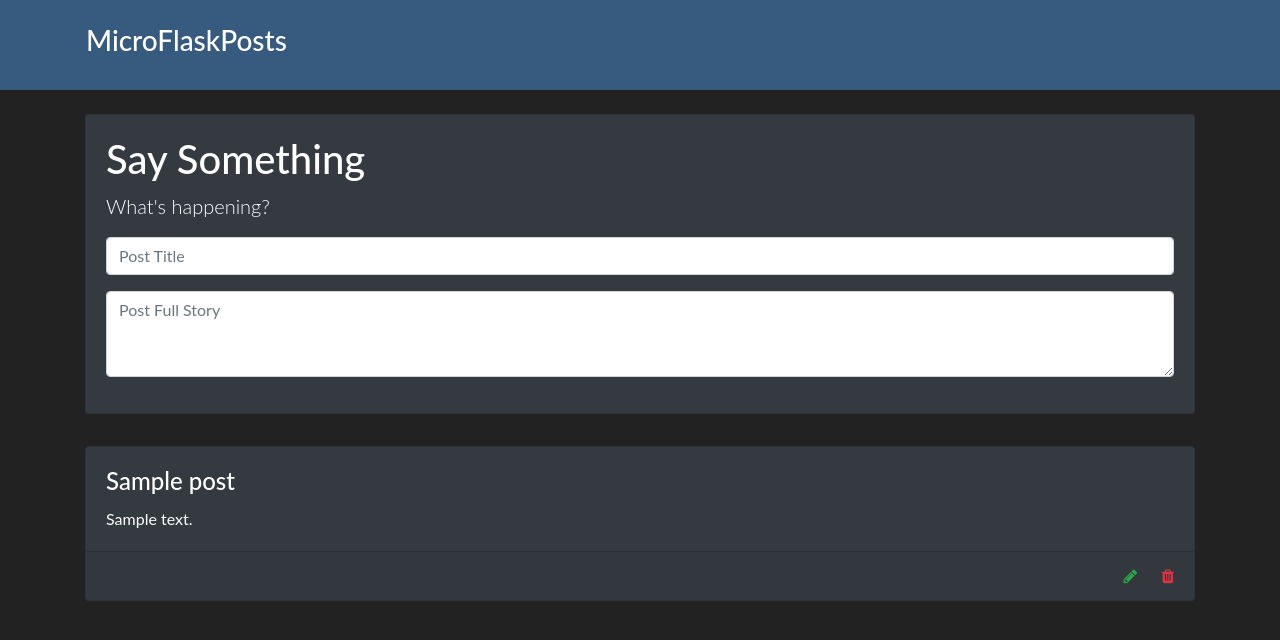
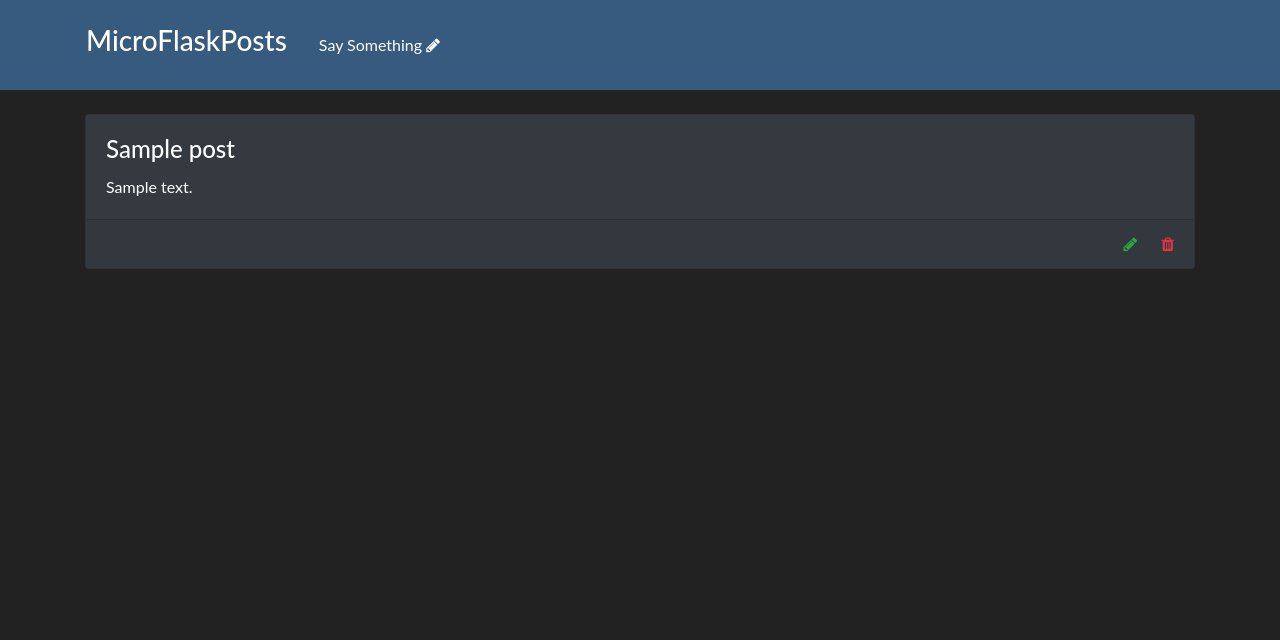
Before and after one commit to Benneee/microflaskposts, a Flask app: template app/templates/index.html in a window 1280 px wide. Shown: the top 640 px of the page. Run offline with Flask 2, Linux system fonts and the light colour scheme; tables that the repository leaves empty hold one stand-in row (values such as "Sample post"); the template is opened without the code that fills it: values that come from a table or form of the project are taken from there, most other values are stand-ins (such as "Sample title", 1, 10 or a date in 2020); some libraries are stand-ins or nearby versions.

Commit message:
Feat: updated templates and styling to accomodate homepage refactor

```diff
--- a/app/static/main.css
+++ b/app/static/main.css
@@ -23,3 +23,7 @@ body {
     text-decoration: none;
     color: #fff;
 }
+
+.cursor-pointer {
+    cursor: pointer;
+}
--- a/app/templates/base.html
+++ b/app/templates/base.html
@@ -37,12 +37,34 @@
 </head>
 <body>
     <header class="bg-primary">
-        <nav class="navbar py-4 container">
+        <nav class="navbar py-4 container navbar-expand-md">
             <h3 class="heading text-light">
-                <a class="title-link" href="{{ url_for('index') }}">
+                <a class="title-link mr-4" href="{{ url_for('index') }}">
                 MicroFlaskPosts
                 </a>
             </h3>
+
+        <button
+            class="navbar-toggler"
+            type="button"
+            data-toggle="collapse"
+            data-target="#navbarToggle"
+            aria-controls="navbarToggle"
+            aria-expanded="false"
+            aria-label="Toggle navigation"
+        >
+            <span class="navbar-toggler-icon bg-light"></span>
+        </button>
+        <div class="collapse navbar-collapse" id="navbarToggle">
+            <!-- Navbar Right Side -->
+            <div class="navbar-nav">
+                {% if title != 'Create Post' %}
+                <a class="nav-item nav-link title-link cursor-pointer" href="{{ url_for('create_post') }}">
+                    Say Something <i class="text-light fa fa-pencil"></i>
+                </a>
+                {% endif %}
+            </div>
+        </div>
         </nav>
     </header>
 
--- a/app/templates/index.html
+++ b/app/templates/index.html
@@ -2,27 +2,6 @@
 
 {% block content %}
     <div class="container">
-        <div class="row py-3">
-            <div class="col-md-12">
-                <form class="card bg-dark" action="" method="post">
-                    {{ form.hidden_tag() }}
-                    <div class="card-body">
-                        <h1>Say Something</h1>
-                        <p class="lead">What's happening?</p>
-
-                        <div class="form-group">
-                            {{ form.title(class="form-control", placeholder="Post Title") }}
-                        </div>
-
-                        <div class="form-group">
-                            {{ form.body(class="form-control", cols="20", rows="3", placeholder="Post Full Story") }}
-                        </div>
-                        {{ form.submit(class="btn btn-block btn-primary") }}
-                    </div>
-                </form>
-            </div>
-        </div>
-
         {% if posts|length > 0 %}
         <div class="row py-3">
             <div class="col-md-12">
```
Also changed, not shown: app/templates/handle-post.html (renamed from app/templates/update-post.html, +7 -1 lines).
